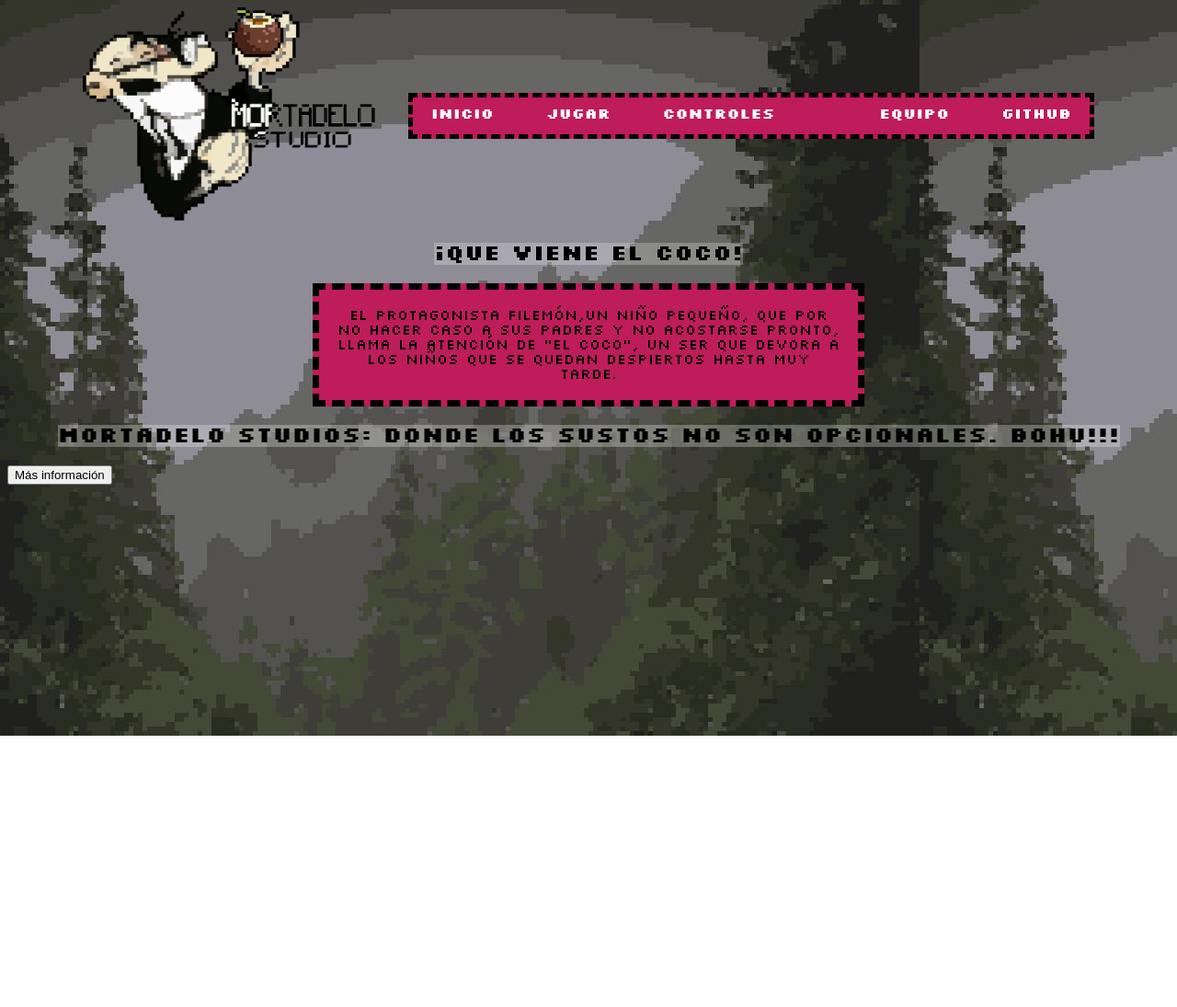
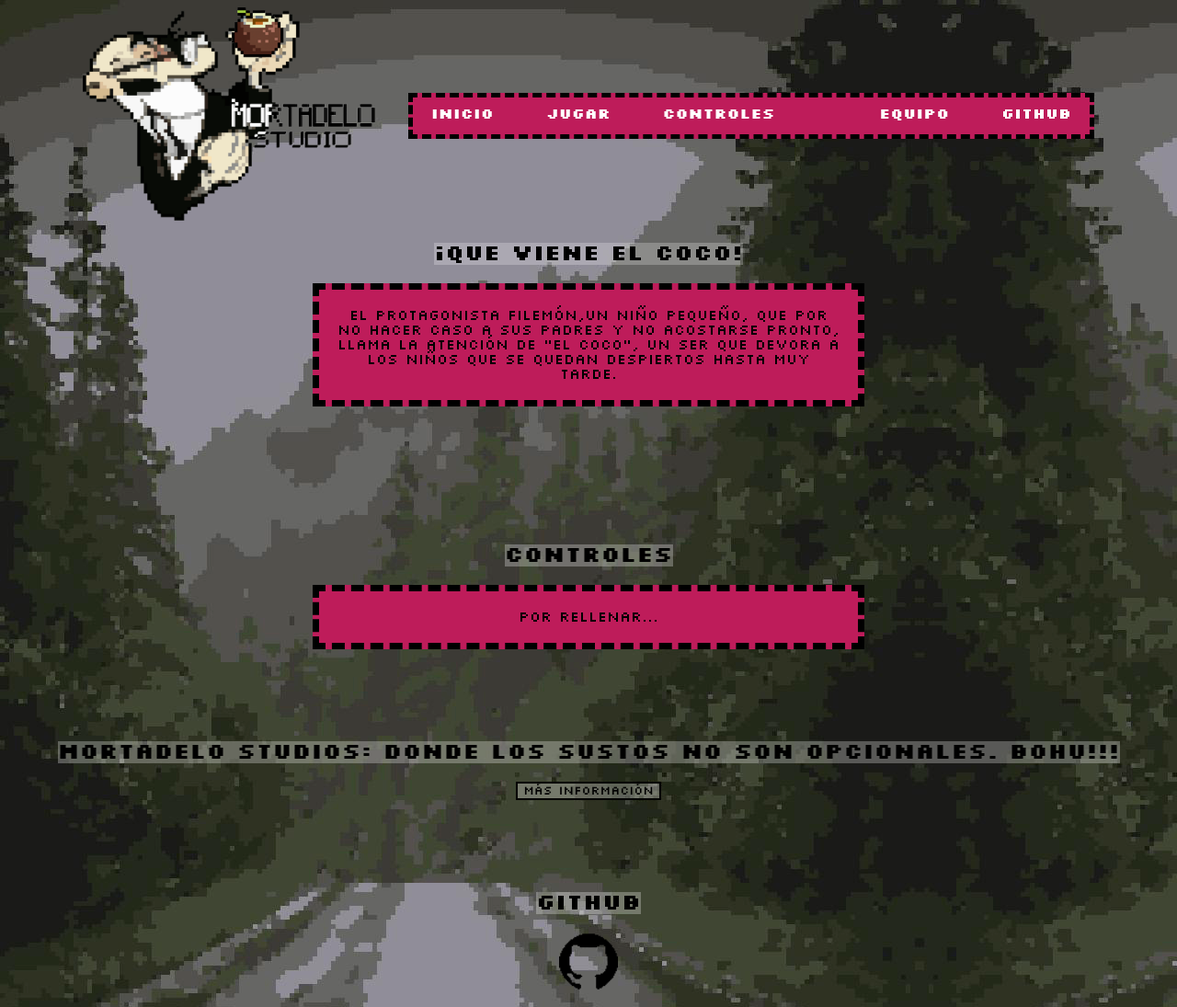
Before and after one commit to laurma40/proyecto_DVI, a website built with Vite: page index.html in a window 1280 px wide. Shown: the whole page at 92% size. Before the commit the page ends 800 px from the top, so only its background shows below. Built offline with nearby package versions, Linux system fonts and the light colour scheme.

Commit message:
Página ultimos cambios
Por ahora

```diff
--- a/index.html
+++ b/index.html
@@ -10,7 +10,7 @@
 	<title>Que viene el COCO!</title>
 </head>
 
-<body style="background: url('assets/fondopixel.jpeg')">
+<body style="background: url('assets/fondopixel2.jpeg')">
 	<!--
 	<header>
 		<img src="assets/logo-studio.png" alt="Logo Empresa" style="display: inline-block; margin-right: 10px;">
@@ -49,16 +49,30 @@
 		background: url(img_flwr.gif) right bottom no-repeat
 	</script>
 
+	<!-- La parte de juego -->
 	<div id="juego">
 		<script type="module" src="./src/game.js"></script>
 	</div>
 
+	<!-- La parte de controles -->
+	<div id ="controles">
+		<h2><span>Controles</span></h2>
+		<p>Por rellenar...</p>
+	</div>
+
+	<!-- La parte de estudio -->
 	<div id ="estudio">
 		<h2><span>Mortadelo Studios: donde los sustos no son opcionales. Bohu!!!</span></h2>
-		<button onclick="window.open('masinformacion.html', '_blank')" >Más información</button>
+		<button onclick="window.open('masinformacion.html', '_blank')" style="display: block; justify-content: center; margin: auto; font-family: 'silkscreenregular'; border: 2px solid black; background-color: #ffffff46;">Más información</button>
 	</div>
 
-
+	<!-- La parte de GITHUB -->
+	<div id="github">
+		<h2><span>GITHUB</span></h2>
+		<a href="https://github.com/laurma40/proyecto_DVI.git">
+			<img src="./assets/githubicon.png" alt="Link a github" style="display: block; justify-content: center; margin: auto;width: 5%; height: 5%;">
+		</a>
+	</div>
 
 </body>
 
--- a/src/styles/estilos.css
+++ b/src/styles/estilos.css
@@ -82,15 +82,47 @@
     background-color: #be1c5a;
 }
 
+/*Parte del juego*/
+#juego {
+    margin-top: 150px;
+}
+
+/*Parte de controles*/
+#controles h2 {
+    color: black;
+	text-align: center;
+    font-family: 'silkscreenbold';
+}
+
+#controles h2 span{
+    background-color: #ffffff46;
+}
+
+#controles p {
+    margin-left: auto;
+    margin-right: auto;
+    color: black;
+	text-align: center;
+    font-family: 'silkscreenregular';
+    box-sizing: border-box;
+    border: dashed #000000 7.5px;
+    width: 600px;
+    padding: 20px;
+    background-color: #be1c5a;
+}
+
+
+
 /*Parte del estudio*/
 #estudio h2 {
+    margin-top: 100PX;
     color: black;
 	text-align: center;
     font-family: 'silkscreenbold';
 }
 
 #estudio h2 span{
-    background-color: rgba(255, 255, 255, 0.274);
+    background-color: #ffffff46;
 }
 
 #eslogan {
@@ -114,3 +146,21 @@ td, th {
 th {
     background-color: #be1c5a;
 }
+
+/*Parte de github*/
+#github h2 {
+    margin-top: 100PX;
+    color: black;
+	text-align: center;
+    font-family: 'silkscreenbold';
+}
+
+#github h2 span{
+    background-color: #ffffff46;
+}
+
+#github a{
+    margin: auto;
+    display: flex;
+    padding-bottom: 10px;
+}
```
Also changed, not shown: assets/fondopixel2.jpeg (added), assets/githubicon.png (added).
